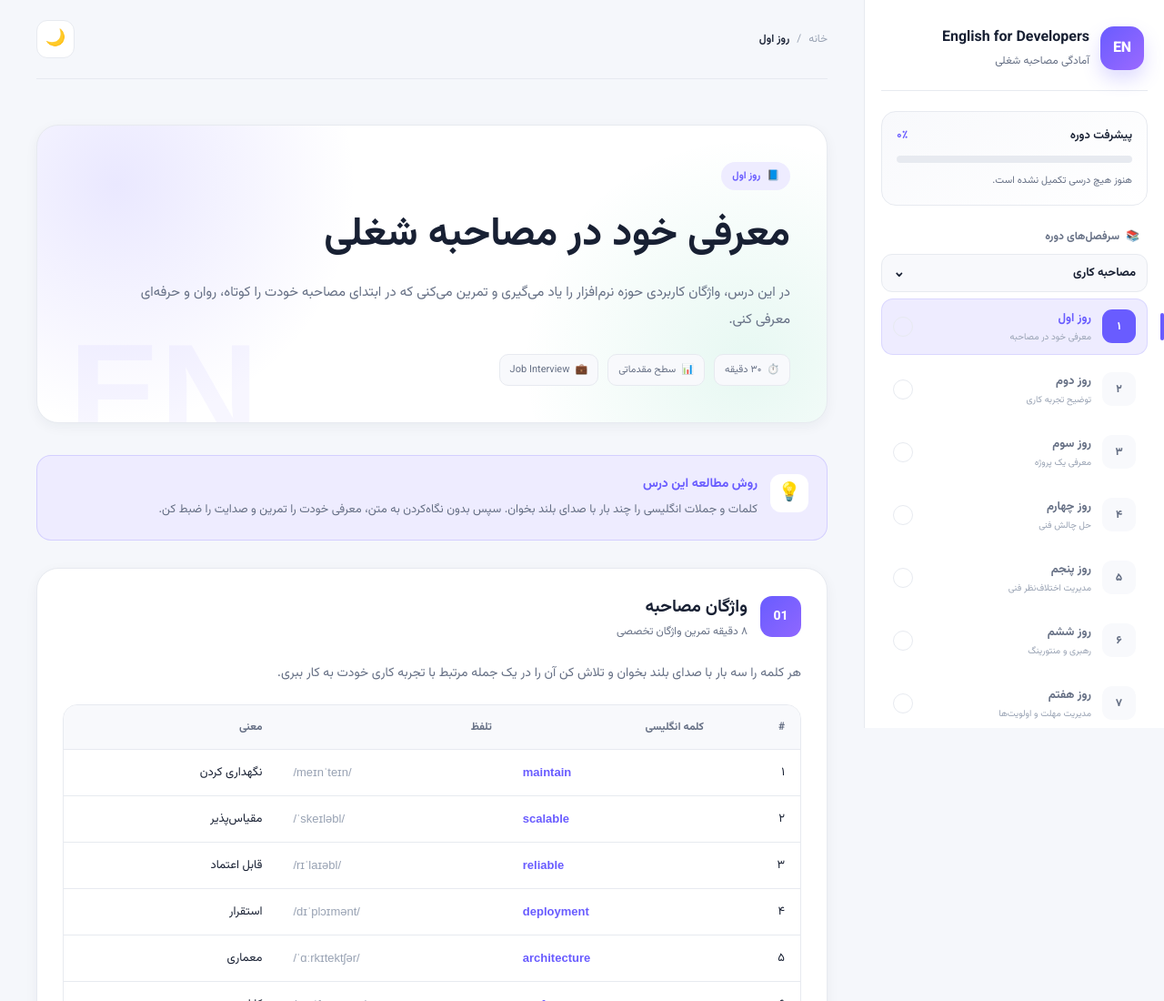
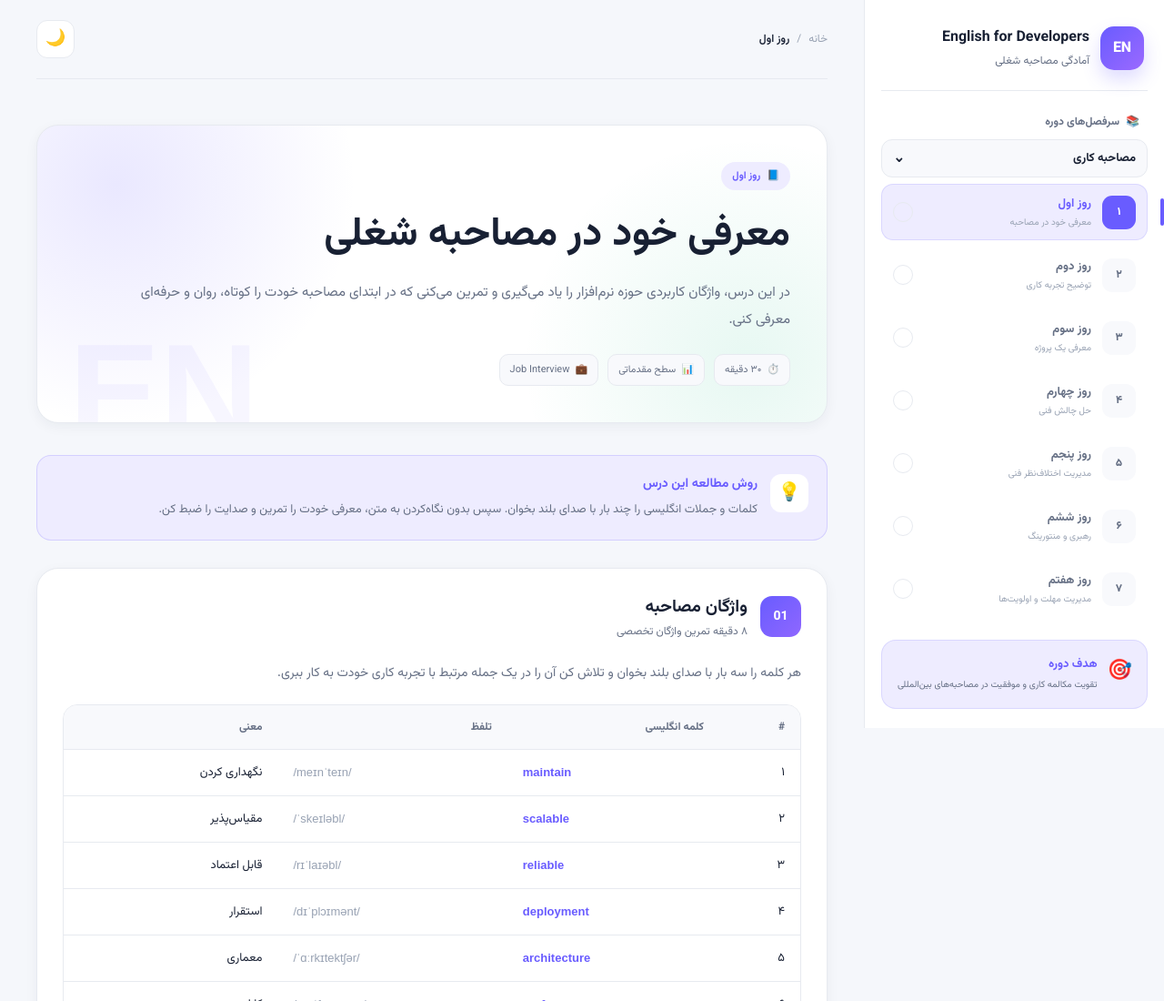
Before and after one commit to hamedshby/EnglishLearning, a plain HTML site: page index.html in a window 1280 px wide. Shown: the top 1100 px of the page at 91% size. Drawn offline with Linux system fonts and the light colour scheme.

Commit message:
feat: remove course progress card

```diff
--- a/index.html
+++ b/index.html
@@ -65,23 +65,6 @@
                 <button id="closeSidebar" class="close-sidebar" type="button" aria-label="بستن منو">
                     ×
                 </button>
-
-            </div>
-
-            <div class="course-progress">
-
-                <div class="progress-header">
-                    <span>پیشرفت دوره</span>
-                    <span id="progressPercent">۰٪</span>
-                </div>
-
-                <div class="progress-track">
-                    <div id="progressBar" class="progress-bar"></div>
-                </div>
-
-                <p id="progressText">
-                    هنوز هیچ درسی تکمیل نشده است.
-                </p>
 
             </div>
 
--- a/script.js
+++ b/script.js
@@ -3,10 +3,6 @@
 const lessonGroupToggle = document.getElementById("lessonGroupToggle");
 const jobInterviewLessons = document.getElementById("jobInterviewLessons");
 const breadcrumbTitle = document.getElementById("breadcrumbTitle");
-
-const progressBar = document.getElementById("progressBar");
-const progressPercent = document.getElementById("progressPercent");
-const progressText = document.getElementById("progressText");
 
 const themeToggle = document.getElementById("themeToggle");
 
@@ -87,7 +83,7 @@
 
         setActiveMenuItem(button);
         initializeLessonActions();
-        updateProgress();
+        updateLessonCompletionStates();
 
         if (updateHistory) {
             updatePageUrl(lessonId);
@@ -237,7 +233,7 @@
         );
     }
 
-    updateProgress();
+    updateLessonCompletionStates();
 }
 
 /**
@@ -260,9 +256,9 @@
 }
 
 /**
- * بروزرسانی درصد پیشرفت
+ * همگام‌سازی وضعیت تکمیل درس‌ها در منوی کناری
  */
-function updateProgress() {
+function updateLessonCompletionStates() {
     lessonButtons.forEach((button) => {
         const lessonId = Number(button.dataset.lessonId);
 
@@ -271,46 +267,6 @@
             completedLessons.includes(lessonId)
         );
     });
-
-    const totalLessons = lessonButtons.length;
-
-    const validCompletedLessons =
-        completedLessons.filter((lessonId) => {
-            return findLessonButton(lessonId) !== null;
-        });
-
-    const completedCount =
-        validCompletedLessons.length;
-
-    const percentage =
-        totalLessons === 0
-            ? 0
-            : Math.round(
-                (completedCount / totalLessons) * 100
-            );
-
-    progressBar.style.width = `${percentage}%`;
-
-    progressPercent.textContent =
-        `${toPersianNumber(percentage)}٪`;
-
-    if (completedCount === 0) {
-        progressText.textContent =
-            "هنوز هیچ درسی تکمیل نشده است.";
-
-        return;
-    }
-
-    if (completedCount === totalLessons) {
-        progressText.textContent =
-            "تبریک! تمام درس‌های دوره را تکمیل کرده‌ای.";
-
-        return;
-    }
-
-    progressText.textContent =
-        `${toPersianNumber(completedCount)} درس از ` +
-        `${toPersianNumber(totalLessons)} درس تکمیل شده است.`;
 }
 
 /**
@@ -495,7 +451,7 @@
  */
 function initializeApp() {
     initializeTheme();
-    updateProgress();
+    updateLessonCompletionStates();
 
     const lessonIdFromUrl = getLessonIdFromUrl();
 
--- a/style.css
+++ b/style.css
@@ -187,64 +187,6 @@
     background: var(--surface-secondary);
 
     font-size: 25px;
-}
-
-.course-progress {
-    margin-top: 22px;
-    padding: 16px;
-
-    border: 1px solid var(--border);
-    border-radius: var(--radius-md);
-
-    background:
-        linear-gradient(145deg,
-            var(--surface-secondary),
-            var(--surface));
-}
-
-.progress-header {
-    display: flex;
-    align-items: center;
-    justify-content: space-between;
-
-    margin-bottom: 12px;
-
-    font-size: 13px;
-    font-weight: 600;
-}
-
-.progress-header span:last-child {
-    color: var(--primary);
-}
-
-.progress-track {
-    height: 8px;
-    border-radius: 10px;
-
-    background: var(--border);
-    overflow: hidden;
-}
-
-.progress-bar {
-    width: 0;
-    height: 100%;
-
-    border-radius: inherit;
-
-    background:
-        linear-gradient(90deg,
-            var(--primary),
-            #9a6dff);
-
-    transition: width 0.4s ease;
-}
-
-.course-progress p {
-    margin-top: 10px;
-
-    color: var(--text-secondary);
-    font-size: 11px;
-    line-height: 1.8;
 }
 
 .sidebar-section-title {
```
Also changed, not shown: 2 other files.
